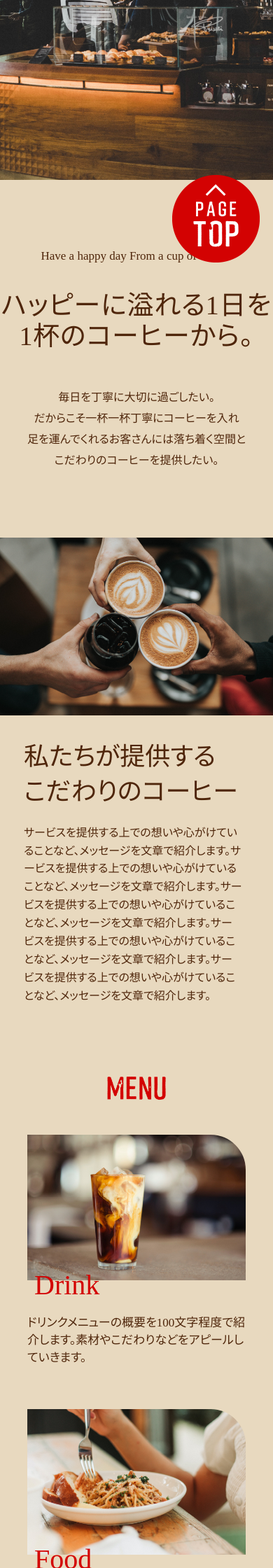
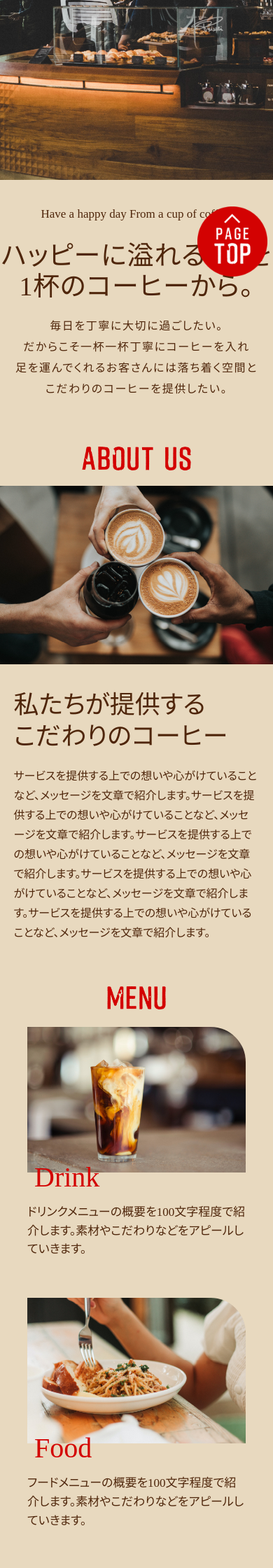
Before and after one commit to kondorie/dezasuta, a PHP site: page / in a window 390 px wide. Shown: the part 419-2659 px from the top of the page at 70% size. Run offline with PHP 8.4, Linux system fonts and the light colour scheme.

Commit message:
カフェsp版

```diff
--- a/cafe/css/style.css
+++ b/cafe/css/style.css
@@ -134,6 +134,7 @@ h2 {
 
 .images {
     width: 50%;
+    max-width: 850px;
 }
 
 .images img {
@@ -370,7 +371,7 @@ footer p {
     }
 
     .sp_nav {
-        position: absolute;
+        position: fixed;
         top: 0;
         left: 0;
         width: 100%;
@@ -400,7 +401,7 @@ footer p {
     }
 
     h2 {
-        font-size: 79px;
+        font-size: 70px;
     }
     .text2 {
         font-size: 20px;
@@ -410,12 +411,25 @@ footer p {
         width: 267px;
     }
 
+    .text_area {
+        width: 410px;
+        margin-left: 80px;
+        margin-top: 40px;
+        padding-right: 10px;
+    }
+
     h4 {
         font-size: 41px;
     }
 }
 
 @media screen and (max-width: 767px) {
+    .heading {
+        text-align: center;
+        margin-top: 40px;
+        margin-bottom: 60px;
+    }
+
     .text1 {
         font-size: 17px;
     }
@@ -423,6 +437,9 @@ footer p {
     h2 {
         font-size: 38px;
         letter-spacing: 0.02em;
+        line-height: 1.15;
+        margin-top: 30px;
+        margin-bottom: 20px;
     }
     .text2 {
         display: none;
@@ -432,6 +449,7 @@ footer p {
         display: block;
         font-size: 16px;
         line-height: 1.87;
+        letter-spacing: 0.1em;
     }
 
     .about {
@@ -439,20 +457,34 @@ footer p {
     }
 
     .sp_about {
-        display: block;
+        display: flex;
+        text-align: center;
+        justify-content: center;
+        margin-bottom: 17px;
     }
 
-    .about h3 {
+    .sp_about h3 {
+        width: 160px;
+    }
+
+    .text_area h3 {
         display: none;
     }
 
     .text_area {
-        width: 80%;
+        width: 90%;
         margin: 0 auto;
+        padding-right: 0;
+    }
+
+    .text_area p {
+        line-height: 1.75;
     }
 
     h4 {
         font-size: 36px;
+        line-height: 1.25;
+        margin-top: 36px;
     }
 
     .images {
@@ -465,8 +497,13 @@ footer p {
         border-bottom-right-radius: 0;
     }
 
+    .menu {
+        margin-top: 55px;
+    }
+
     .menu h3 {
         width: 88px;
+        margin: 0 auto 20px auto;
     }
     .menu_wrap {
         flex-direction: column;
@@ -476,19 +513,23 @@ footer p {
 
     .menu_inner {
         width: 80%;
-        margin-bottom: 60px;
+        margin-bottom: 55px;
+    }
+    .menu_inner p {
+        line-height: 1.58;
+        margin-top: -50px;
     }
 
     h5 {
         font-size: 40px;
     }
     .gallery {
-        margin-top: 40px;
+        margin-top: 25px;
     }
 
     .gallery h3 {
         width: 142px;
-        padding-bottom: 20px;
+        padding-bottom: 18px;
     }
 
     .image_list ul {
@@ -502,6 +543,11 @@ footer p {
     .slid img {
         display: none;
     }
+
+    .event {
+        margin-top: 33px;
+    }
+
     .event h3 {
         width: 100px;
     }
@@ -510,7 +556,7 @@ footer p {
         max-width: 1000px;
         justify-content: center;
         font-size: 16px;
-        margin: 35px 15px 0px;
+        margin: 20px 15px 0px;
         background: #fff;
         border: 3px solid #4f260b;
         padding: 20px 20px 0;
@@ -525,6 +571,7 @@ footer p {
 
     .event_list time {
         margin-right: 50px;
+        margin-bottom: 5px;
     }
 
     .event_list a {
@@ -534,11 +581,52 @@ footer p {
         white-space: nowrap;
     }
 
+    .access {
+        margin-top: 30px;
+    }
+
     .access h3 {
         width: 124px;
     }
     iframe {
         height: 191px;
-        margin-top: 47px;
+        margin-top: 9px;
+    }
+    .footer {
+        display: block;
+        margin: 0 auto;
+        padding-top: 48px;
+        padding-left: 20px;
+    }
+
+    .footer_logo {
+        width: 226px;
+        margin-right: 65px;
+        margin-bottom: 33px;
+    }
+
+    .footer_logo img {
+        display: block;
+    }
+
+    .btn {
+        width: 100px;
+        position: fixed;
+        bottom: 30px;
+        right: 2%;
+    }
+
+    .info li {
+        margin-bottom: 15px;
+        font-size: 18px;
+        color: black;
+    }
+
+    footer p {
+        text-align: center;
+        padding-top: 40px;
+        padding-bottom: 30px;
+        font-size: 16px;
+        color: black;
     }
 }
--- a/cafe/index.html
+++ b/cafe/index.html
@@ -161,7 +161,7 @@
                 </h3>
                 <div class="image_list">
                     <ul>
-                        <li>
+                        <li class="slid">
                             <img
                                 src="images/pc_gallary_01-100.jpg"
                                 alt="店内１"
@@ -173,7 +173,7 @@
                                 alt="コーヒー豆"
                             />
                         </li>
-                        <li class="slid">
+                        <li class="slid_1">
                             <img
                                 src="images/pc_gallary_03-100.jpg"
                                 alt="店内２"
```
